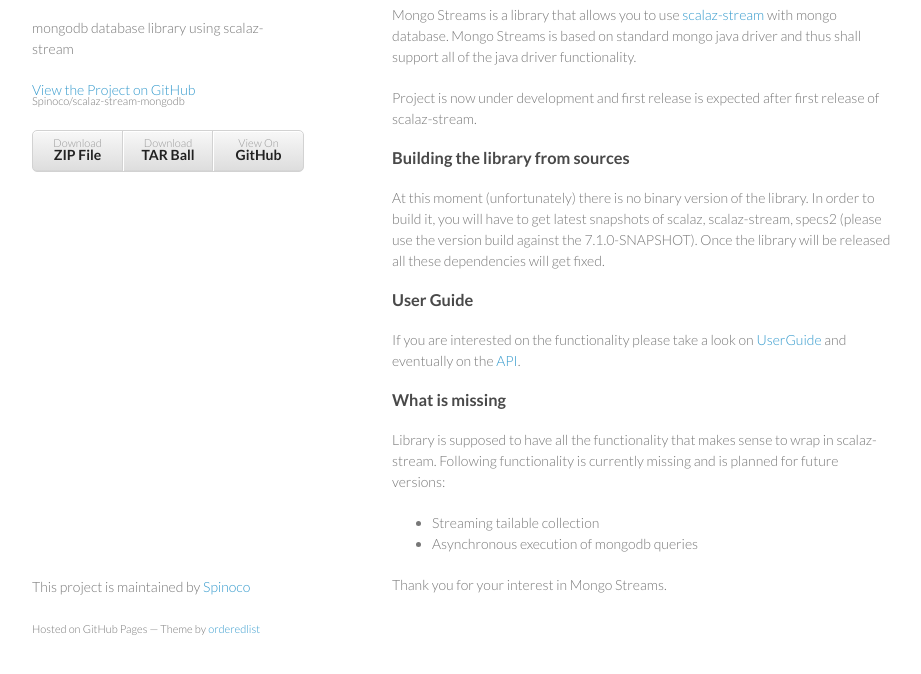
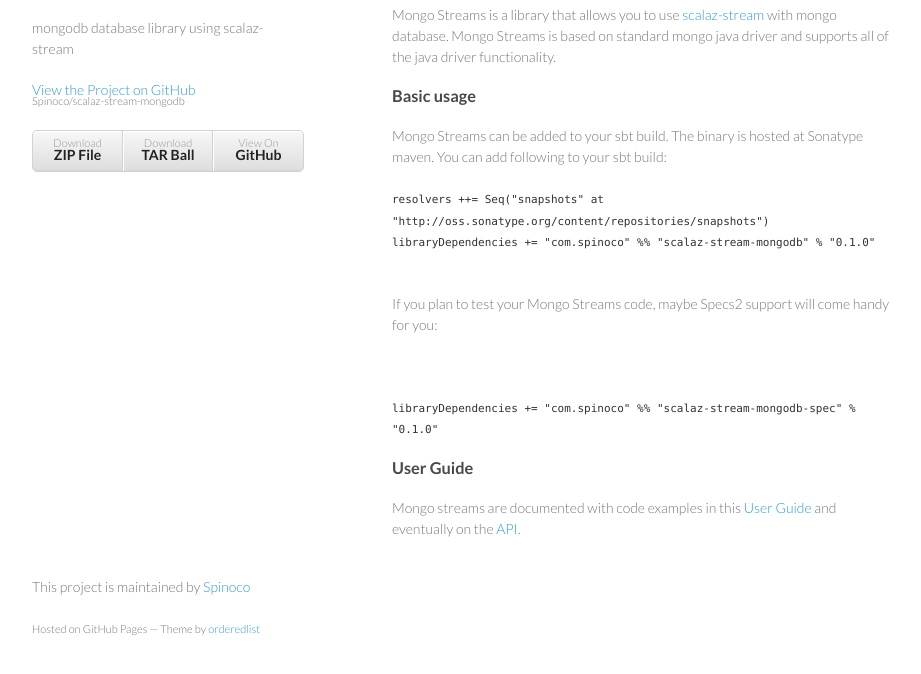
Before and after one commit to Spinoco/scalaz-stream-mongodb, a plain HTML site: page src/site/index.html in a window 1280 px wide. Shown: the part 92-766 px from the top of the page, without its empty margins (178-1099 px from the left). Drawn offline with Linux system fonts and the light colour scheme.

Commit message:
Updated gh-pages

```diff
--- a/src/site/index.html
+++ b/src/site/index.html
@@ -38,33 +38,36 @@
                     class="octicon octicon-link"></span></a>Welcome to Mongo Streams.</h3>
 
         <p>Mongo Streams is a library that allows you to use <a href="https://github.com/scalaz/scalaz-stream" >scalaz-stream</a> with mongo database.
-        Mongo Streams is based on standard mongo java driver and thus shall support all of the java driver functionality.</p>
+        Mongo Streams is based on standard mongo java driver and supports all of the java driver functionality.</p>
 
-        <p>Project is now under development and first release is expected after first release of scalaz-stream.</p>
+        <h3>Basic usage</h3>
 
-        <h3>Building the library from sources</h3>
+        <p>Mongo Streams can be added to your sbt build. The binary is hosted at Sonatype maven. You can add following to your sbt build:</p>
 
-        <p>At this moment (unfortunately) there is no binary version of the library. In order to build it, you will
-        have to get latest snapshots of scalaz, scalaz-stream, specs2 (please use the version build against the 7.1.0-SNAPSHOT).
-        Once the library will be released all these dependencies will get fixed. </p>
+
+
+        <code style="font-size: 11px">
+            resolvers ++= Seq("snapshots" at "http://oss.sonatype.org/content/repositories/snapshots")
+
+            libraryDependencies += "com.spinoco" %% "scalaz-stream-mongodb" % "0.1.0"
+        </code>
+
+        <p>&nbsp;</p>
+
+        <p>If you plan to test your Mongo Streams code, maybe Specs2 support will come handy for you:</p>
+
+        <p>&nbsp;</p>
+
+        <code style="font-size: 11px">
+            libraryDependencies += "com.spinoco" %% "scalaz-stream-mongodb-spec" % "0.1.0"
+        </code>
+
+        <p></p>
 
         <h3>User Guide</h3>
 
-        <p>If you are interested on the functionality please take a look on
-            <a href="/scalaz-stream-mongodb/reports/scalaz.stream.mongodb.userguide.UserGuideSpec.html">UserGuide</a> and eventually on the
+        <p>Mongo streams are documented with code examples in this <a href="/scalaz-stream-mongodb/reports/scalaz.stream.mongodb.userguide.UserGuideSpec.html">User Guide</a> and eventually on the
         <a href="/scalaz-stream-mongodb/core/#package">API</a>.</p>
-
-        <h3>What is missing</h3>
-
-        <p>Library is supposed to have all the functionality that makes sense to wrap in scalaz-stream.
-            Following functionality is currently missing and is planned for future versions:</p>
-
-        <ul>
-            <li>Streaming tailable collection</li>
-            <li>Asynchronous execution of mongodb queries</li>
-        </ul>
-
-        <p>Thank you for your interest in Mongo Streams.</p>
 
 
     </section>
```
